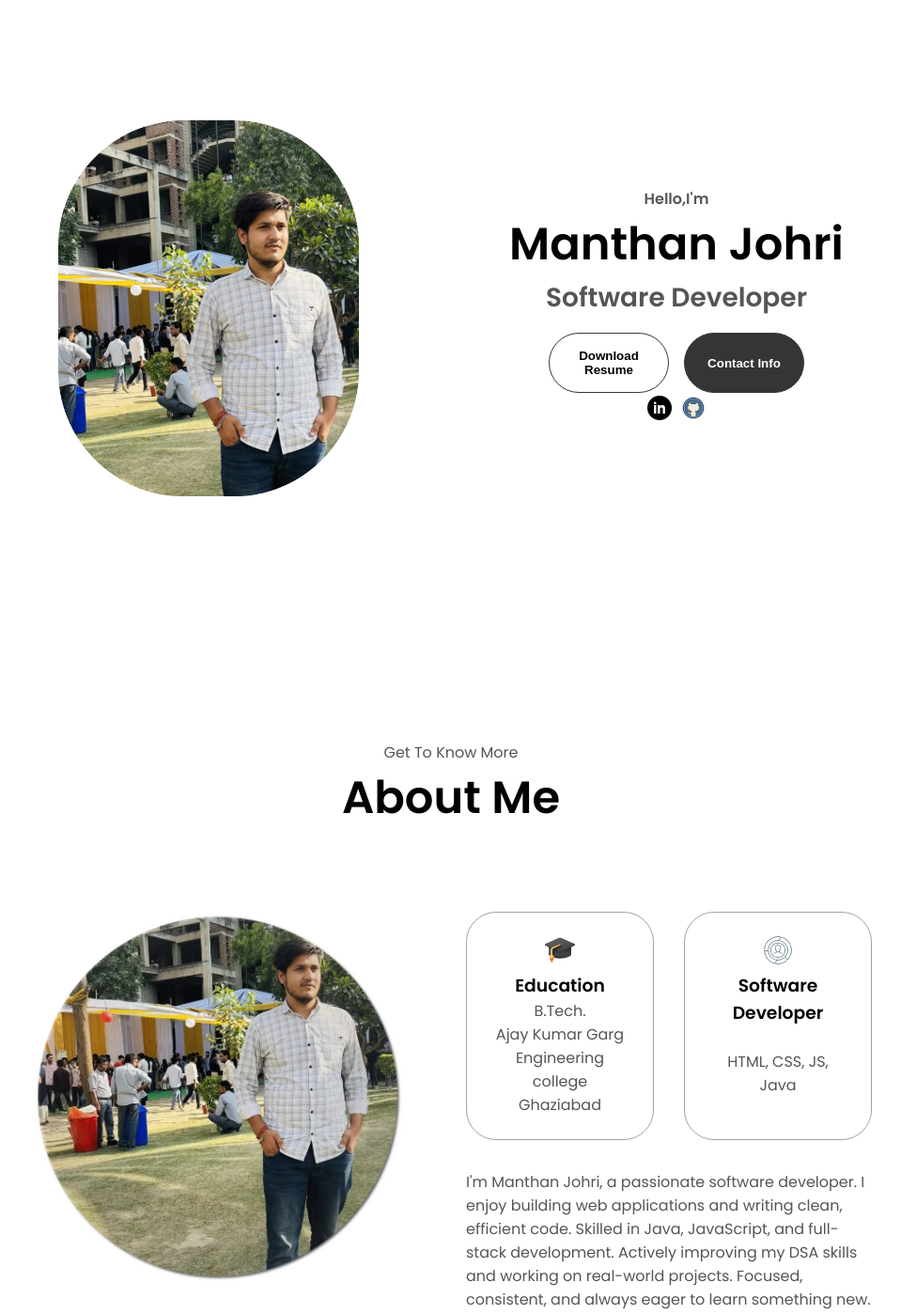
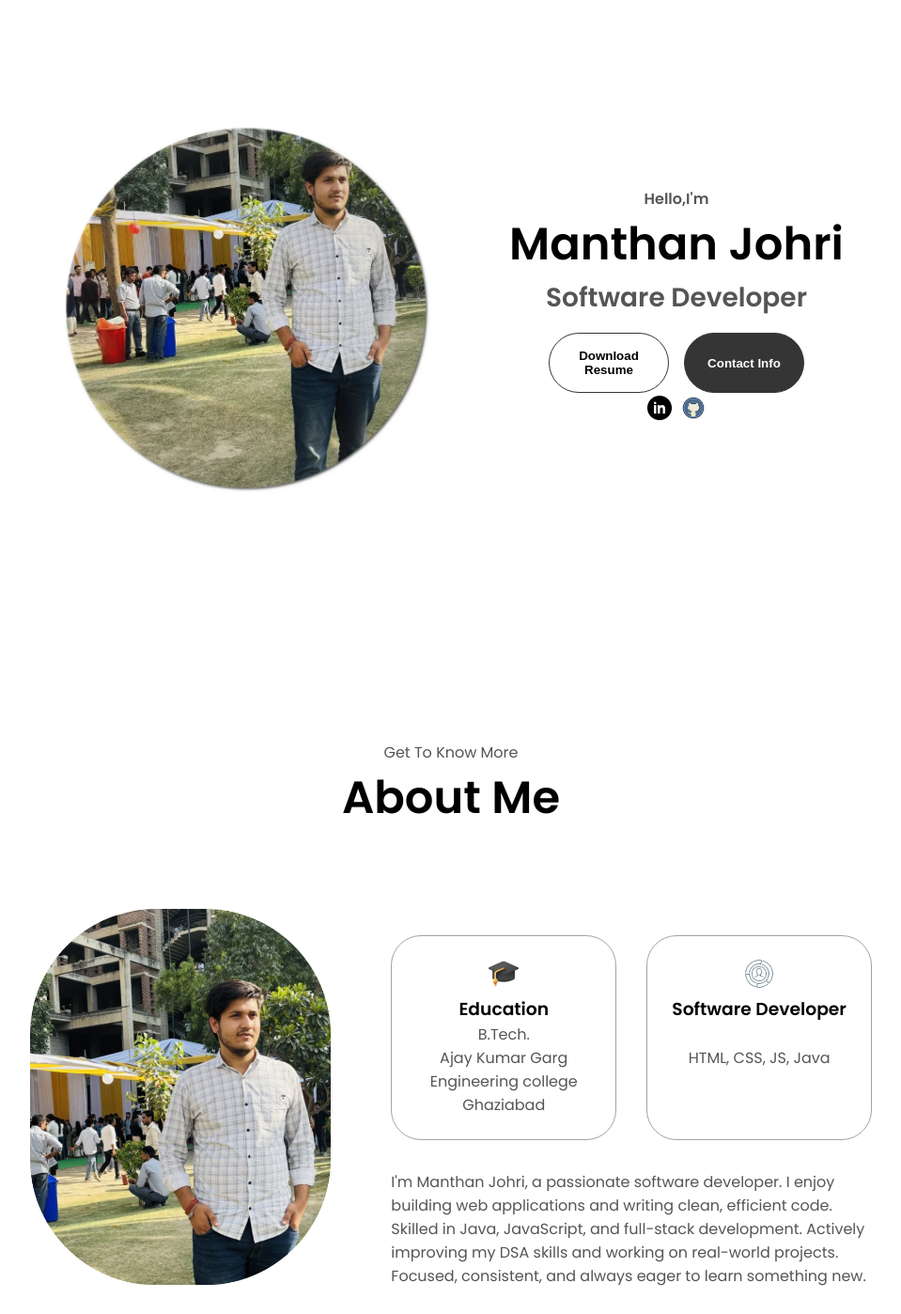
Before and after one commit to Manthan702/portfolio, a plain HTML site: page index.html in a window 1280 px wide. Shown: the part 140-1538 px from the top of the page at 94% size, without its empty margins (160-1119 px from the left). Drawn offline with Linux system fonts and the light colour scheme.

Commit message:
index.html

```diff
--- a/index.html
+++ b/index.html
@@ -39,7 +39,7 @@
 </nav>
 <section id ="profile">
   <div class="section__pic-container">
-  <img src="./assets/image.png" alt="Manthan Johri Picture" />
+  <img src="./assets/img.jpg" alt="Manthan Johri Picture" />
 </div>
 <div class="section__text">
   <p class="section__text__p1">Hello,I'm </p>
@@ -63,7 +63,7 @@
       <div class="section-container">
         <div class="section__pic-container">
           <img
-            src="./assets/img.jpg"
+            src="./assets/image.png"
             alt="Profile picture"
             class="about-pic"
           />
```
